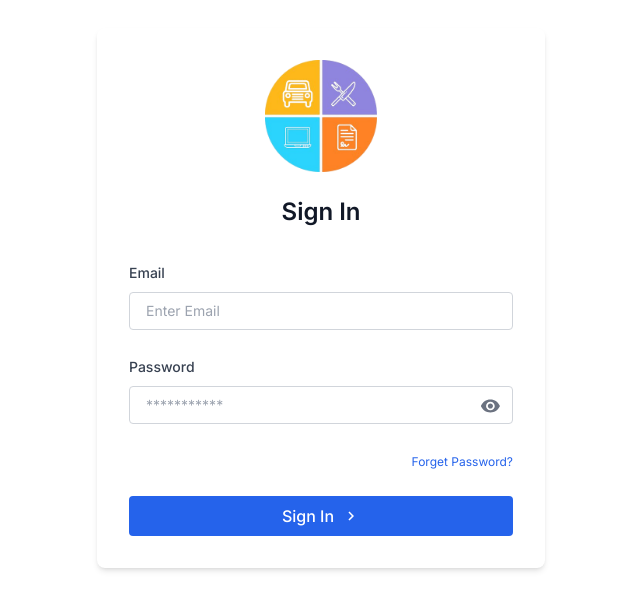
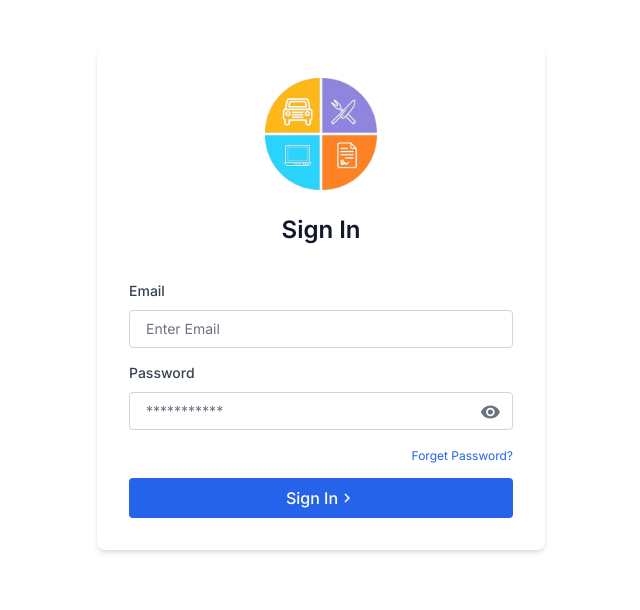
Before and after one commit to dev-sh-bot/uplift-dashboard, a React (Vite) app: page /login in a window 1280 px wide. Shown: the part 102-712 px from the top of the page, without its empty margins (319-959 px from the left). Built offline with nearby package versions, Linux system fonts and the light colour scheme.

Commit message:
Enhance Login Component: Update styles for dark mode support, improve accessibility with better color contrast, and streamline form layout. Adjust button and input styles for consistency across themes.

```diff
--- a/src/pages/Login.jsx
+++ b/src/pages/Login.jsx
@@ -50,34 +50,34 @@ const Login = () => {
     };
 
     return (
-        <div className="min-h-screen flex items-center justify-center bg-gray-50">
-            <div className="w-full max-w-md bg-white rounded-lg shadow-md p-8 flex flex-col items-center">
+        <div className="min-h-screen flex items-center justify-center bg-gray-50 dark:bg-facebook-dark">
+            <div className="w-full max-w-md bg-white dark:bg-facebook-card rounded-lg shadow-md p-8 flex flex-col items-center">
                 <img src={LOGO} className="w-28 mb-6" alt="Logo" />
-                <h4 className="text-gray-900 font-semibold text-2xl mb-8">Sign In</h4>
-                <form onSubmit={handleSubmit(onSubmit)} className="w-full space-y-6">
+                <h4 className="text-gray-900 dark:text-facebook-text font-semibold text-2xl mb-8">Sign In</h4>
+                <form onSubmit={handleSubmit(onSubmit)} className="w-full space-y-3">
                     <label htmlFor="email" className="block">
-                        <span className="text-gray-700 font-medium text-sm">Email</span>
+                        <span className="text-gray-700 dark:text-facebook-textSecondary font-medium text-sm">Email</span>
                         <input
                             type="email"
                             id="email"
                             {...register('email', { required: 'Email is required', })}
-                            className="w-full py-2 px-4 mt-2 text-sm bg-gray-50 border border-gray-300 rounded focus:outline-none focus:ring-2 focus:ring-blue-200"
+                            className="w-full py-2 px-4 mt-2 text-sm bg-gray-50 dark:bg-facebook-surface border border-gray-300 dark:border-facebook-border rounded focus:outline-none focus:ring-2 focus:ring-blue-200 text-gray-900 dark:text-facebook-text placeholder-gray-500 dark:placeholder-facebook-textMuted"
                             placeholder="Enter Email"
                         />
                         {errors.email && <p className="text-red-500 text-xs mt-1">{errors.email?.message}</p>}
                     </label>
 
                     <label htmlFor="Password" className="block">
-                        <span className="text-gray-700 font-medium text-sm">Password</span>
+                        <span className="text-gray-700 dark:text-facebook-textSecondary font-medium text-sm">Password</span>
                         <div className="relative">
                             <input
                                 type={showPassword ? "text" : "password"}
                                 id="Password"
                                 {...register('password', { required: 'Password is required', })}
-                                className="w-full py-2 px-4 mt-2 text-sm bg-gray-50 border border-gray-300 rounded focus:outline-none focus:ring-2 focus:ring-blue-200"
+                                className="w-full py-2 px-4 mt-2 text-sm bg-gray-50 dark:bg-facebook-surface border border-gray-300 dark:border-facebook-border rounded focus:outline-none focus:ring-2 focus:ring-blue-200 text-gray-900 dark:text-facebook-text placeholder-gray-500 dark:placeholder-facebook-textMuted"
                                 placeholder="***********"
                             />
-                            <button type="button" onClick={togglePasswordVisibility} className="absolute top-7 right-3 -translate-y-1/2 text-gray-500">
+                            <button type="button" onClick={togglePasswordVisibility} className="absolute top-7 right-3 -translate-y-1/2 text-gray-500 dark:text-facebook-textMuted">
                                 {showPassword ? <MdVisibilityOff size="1.3em" /> : <MdVisibility size="1.3em" />}
                             </button>
                         </div>
@@ -85,10 +85,10 @@ const Login = () => {
                     </label>
 
                     <div className="text-right">
-                        <Link to="/forget-password" className="text-blue-600 text-xs hover:underline">Forget Password?</Link>
+                        <Link to="/forget-password" className="text-blue-600 dark:text-blue-400 text-xs hover:underline">Forget Password?</Link>
                     </div>
 
-                    <button type="submit" disabled={isSubmitting} className="w-full py-2 mt-2 text-base font-medium bg-blue-600 text-white rounded hover:bg-blue-700 transition disabled:opacity-60 flex items-center justify-center">
+                    <button type="submit" disabled={isSubmitting} className="w-full py-2 text-base font-medium bg-blue-600 text-white rounded hover:bg-blue-700 transition disabled:opacity-60 flex items-center justify-center">
                         {isSubmitting ?
                             <ColorRing
                                 visible={true}
@@ -98,7 +98,7 @@ const Login = () => {
                                 wrapperStyle={{ margin: "0 auto" }}
                             />
                             :
-                            <>Sign In <MdKeyboardArrowRight className="ml-2 text-lg" /></>
+                            <>Sign In <MdKeyboardArrowRight className="text-lg" /></>
                         }
                     </button>
                 </form>
```
